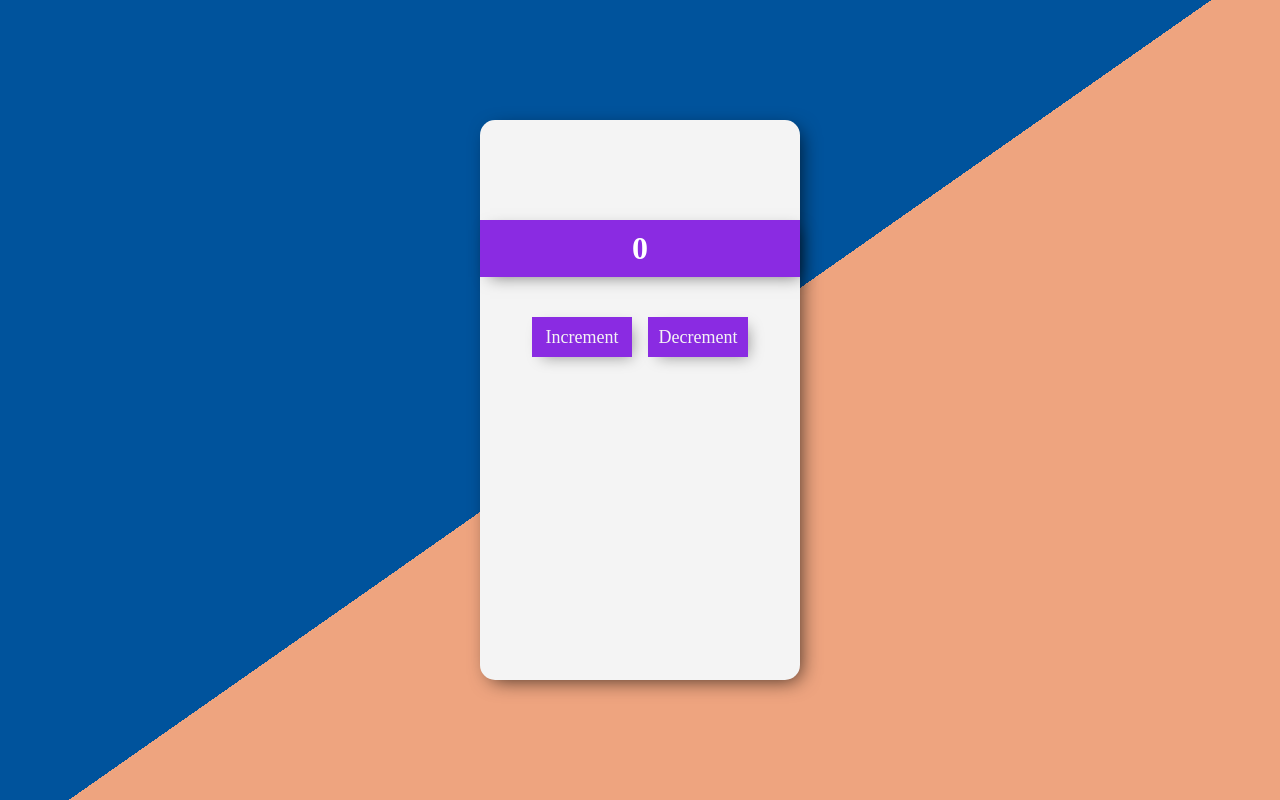
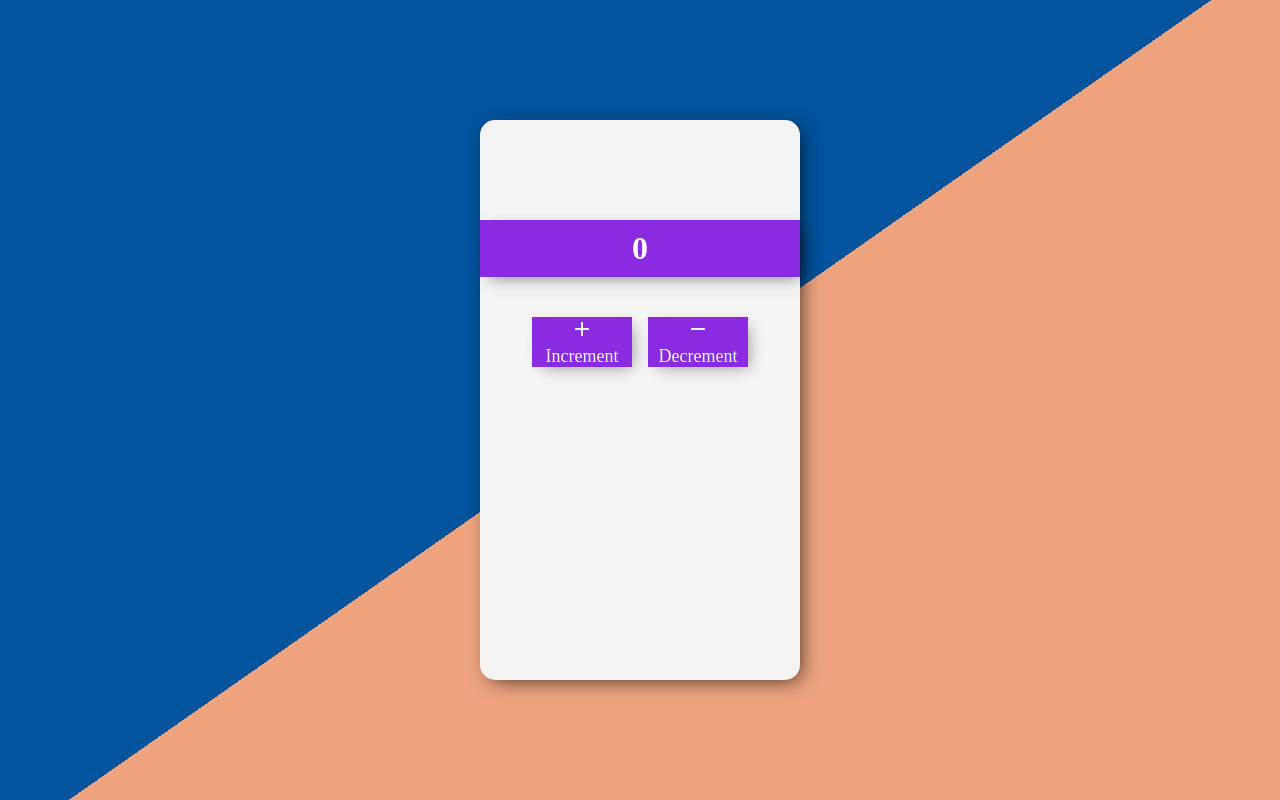
Before and after one commit to Jahanzaib0070/todolist, a React (Vite) app: page / in a window 1280 px wide. Built offline with nearby package versions, Linux system fonts and the light colour scheme.

Commit message:
Update App1.jsx

```diff
--- a/src/App1.jsx
+++ b/src/App1.jsx
@@ -1,5 +1,6 @@
 import React, { useState } from "react";
-
+import AddIcon from '@mui/icons-material/Add';
+import RemoveIcon from '@mui/icons-material/Remove';
 const App1 = () => {
     const [count, setCount] = useState(0);
     const [showModal, setShowModal] = useState(false);
@@ -22,8 +23,8 @@ const App1 = () => {
                 <div className="center_div">
                     <h1>{count}</h1>
                     <div className="buttons">
-                        <button onClick={incNum}>Increment</button>
-                        <button onClick={decNum}>Decrement</button>
+                        <button onClick={incNum}><AddIcon /> Increment</button>
+                        <button onClick={decNum}><RemoveIcon />Decrement</button>
                     </div>
                 </div>
             </div>
```
